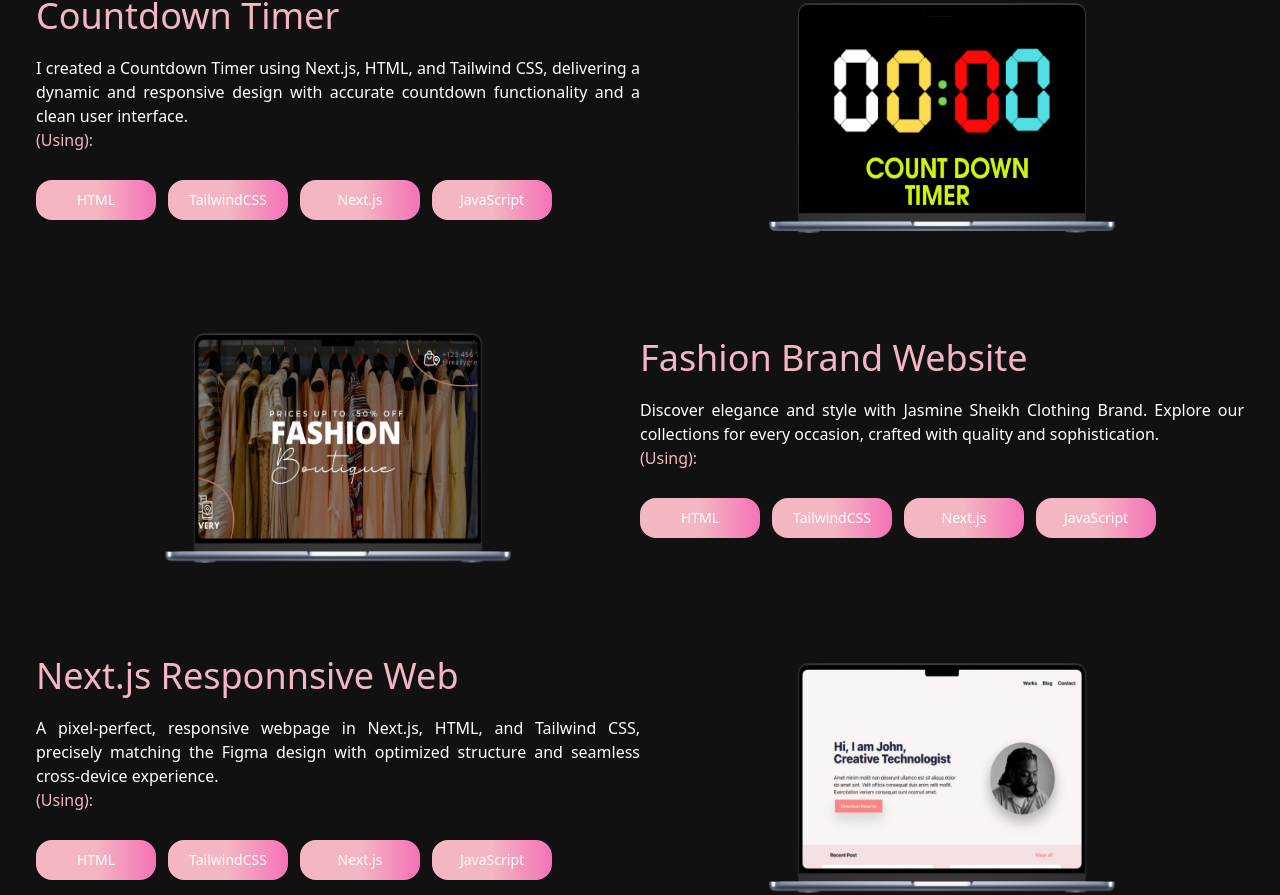
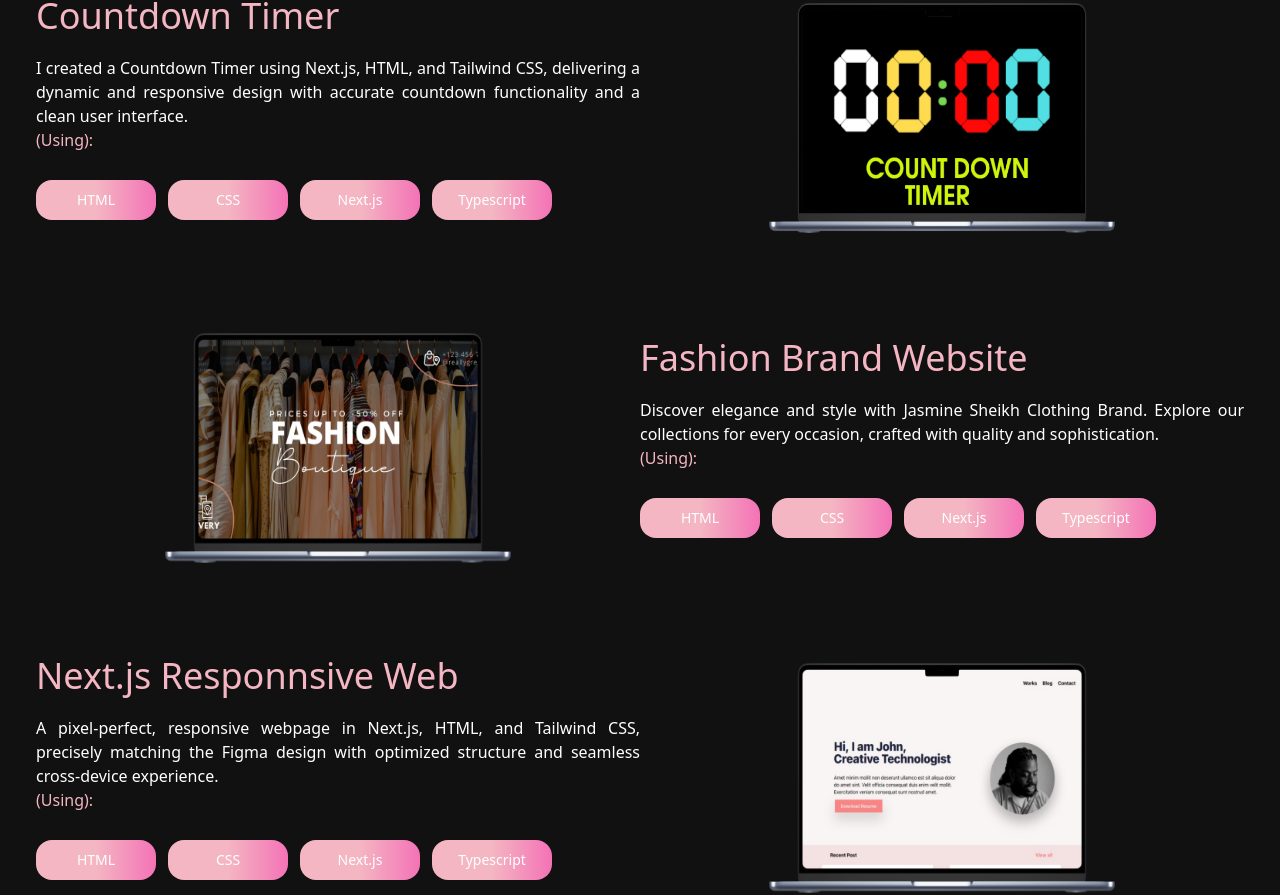
Before and after one commit to jasmineshamim/hackathon_2_Personal_Portfolio, a Next.js app: page / in a window 1280 px wide. Shown: the part 959-1854 px from the top of the page. Built offline with nearby package versions, Linux system fonts and the light colour scheme.

Commit message:
Update ProjectSection.tsx

```diff
--- a/src/app/_components/ProjectSection.tsx
+++ b/src/app/_components/ProjectSection.tsx
@@ -1,69 +1,3 @@
-// // src/app/_components/ProjectSection.tsx
-
-// import React from 'react';
-// import Image from 'next/image';
-// import Link from 'next/link';
-
-// interface ProjectSectionProps {
-//   title: string;
-//   description: string;
-//   imageSrc: string;
-//   link: string;
-//   reverse: boolean;
-// }
-
-// const ProjectSection: React.FC<ProjectSectionProps> = ({ title, description, imageSrc, link, reverse }) => (
-//   <div className={`flex flex-col md:flex-row w-full mt-10 ${reverse ? 'md:flex-row-reverse' : ''} px-4 md:px-8`}>
-//     {/* Text Section */}
-//     <div className="md:w-1/2 text-right md:text-left flex flex-col justify-center mb-8 md:mb-0">
-//       <h3 className="text-[#f4b6c2] font-medium md:text-4xl text-2xl text-center md:text-left mb-3">
-//         {title}
-//       </h3>
-//       <p className="text-justify text-white mb-4 px-0 md:px-2">
-//         {description}
-//         <br />
-//         <span className="text-[#f4b6c2]"> (Using):</span>
-//       </p>
-//       <ul className="list-none flex flex-row gap-3 pt-3 md:text-sm text-xs font-medium justify-center md:justify-start px-0 md:px-2">
-//         <li className="rounded-2xl h-[40px] w-[120px] flex items-center justify-center bg-gradient-to-r from-[#f4b6c2] via-[#f4b6c2] to-pink-400 text-white">
-//           HTML
-//         </li>
-//         <li className="rounded-2xl h-[40px] w-[120px] flex items-center justify-center bg-gradient-to-r from-[#f4b6c2] via-[#f4b6c2] to-pink-400 text-white">
-//           TailwindCSS
-//         </li>
-//         <li className="rounded-2xl h-[40px] w-[120px] flex items-center justify-center bg-gradient-to-r from-[#f4b6c2] via-[#f4b6c2] to-pink-400 text-white">
-//           Next.js
-//         </li>
-//         <li className="rounded-2xl h-[40px] w-[120px] flex items-center justify-center bg-gradient-to-r from-[#f4b6c2] via-[#f4b6c2] to-pink-400 text-white">
-//           JavaScript
-//         </li>
-//       </ul>
-//     </div>
-
-//     {/* Image Section */}
-//     <div className="md:w-1/2 flex justify-center items-center mt-5 md:mt-0 relative">
-//       <Link href={link} className="relative group hover:scale-105 ease-in-out duration-100">
-//         {/* Button Positioned Behind the Image */}
-//         <span className="flex font-semibold group-hover:-top-10 ease-jump duration-200 bg-gradient-to-r from-[#2abecc] via-[#f4b6c2] to-pink-500 px-5 py-2 rounded w-max items-center gap-1 absolute top-5 left-1/2 -translate-x-1/2 after:content-[''] after:w-4 after:h-4 after:bg-inherit after:absolute after:left-1/2 after:-translate-x-1/2 after:rotate-45 after:-bottom-2 after:bg-gradient-to-r from-[#f4b6c2] via-[#f4b6c2] to-pink-500 text-white">
-//           Latest Project
-//         </span>
-//         <Image
-//           src={imageSrc}
-//           alt="Project showcase"
-//           width={400}
-//           height={400}
-//           blurDataURL="data:..."
-//           placeholder="blur"
-//           className="relative w-[300px] h-[200px] sm:w-[360px] sm:h-[240px] md:w-[370px] md:h-[230px] lg:w-[370px] lg:h-[230px] z-10 mt-6" // Higher z-index to appear above the button
-//         />
-//       </Link>
-//     </div>
-//   </div>
-// );
-
-// export default ProjectSection;
-
-// src/app/_components/ProjectSection.tsx
 
 import React from 'react';
 import Image from 'next/image';
@@ -94,13 +28,13 @@ const ProjectSection: React.FC<ProjectSectionProps> = ({ title, description, ima
           HTML
         </li>
         <li className="rounded-2xl h-[40px] w-[120px] flex items-center justify-center bg-gradient-to-r from-[#f4b6c2] via-[#f4b6c2] to-pink-400 text-white">
-          TailwindCSS
+          CSS
         </li>
         <li className="rounded-2xl h-[40px] w-[120px] flex items-center justify-center bg-gradient-to-r from-[#f4b6c2] via-[#f4b6c2] to-pink-400 text-white">
           Next.js
         </li>
         <li className="rounded-2xl h-[40px] w-[120px] flex items-center justify-center bg-gradient-to-r from-[#f4b6c2] via-[#f4b6c2] to-pink-400 text-white">
-          JavaScript
+          Typescript
         </li>
       </ul>
     </div>
```
